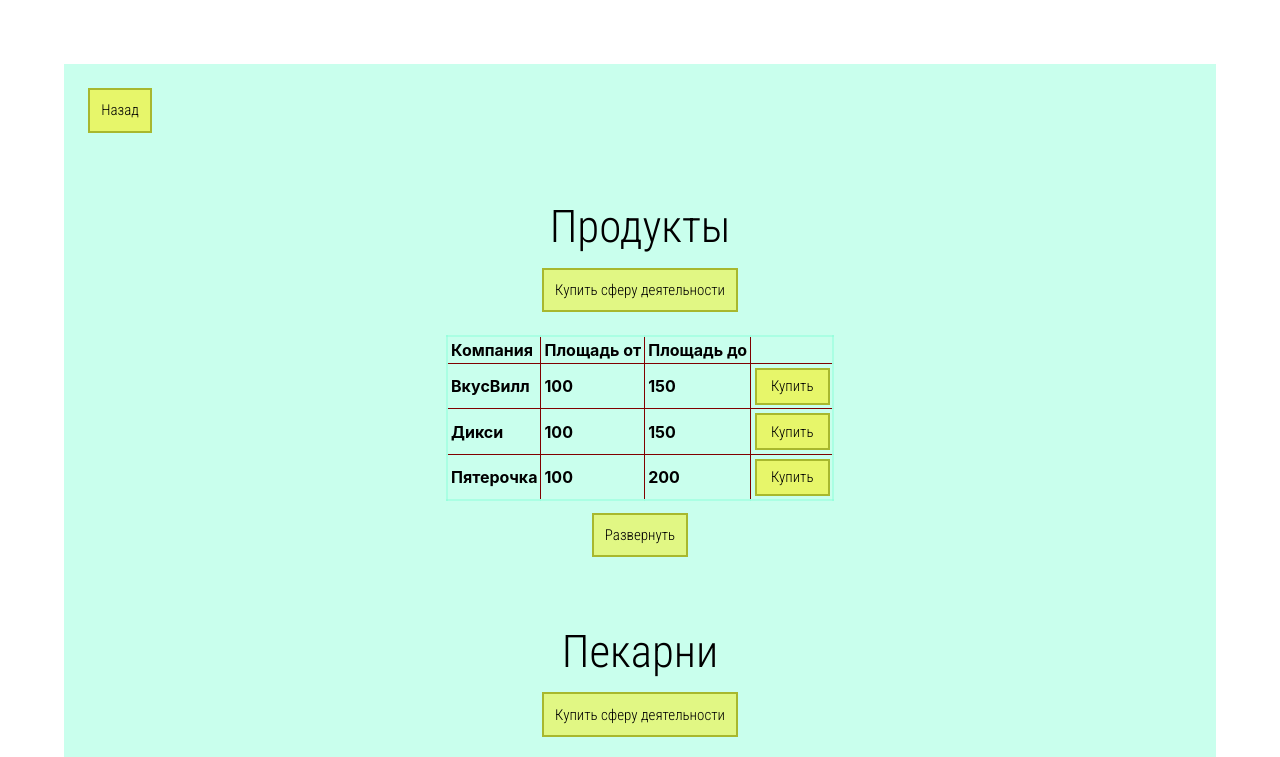
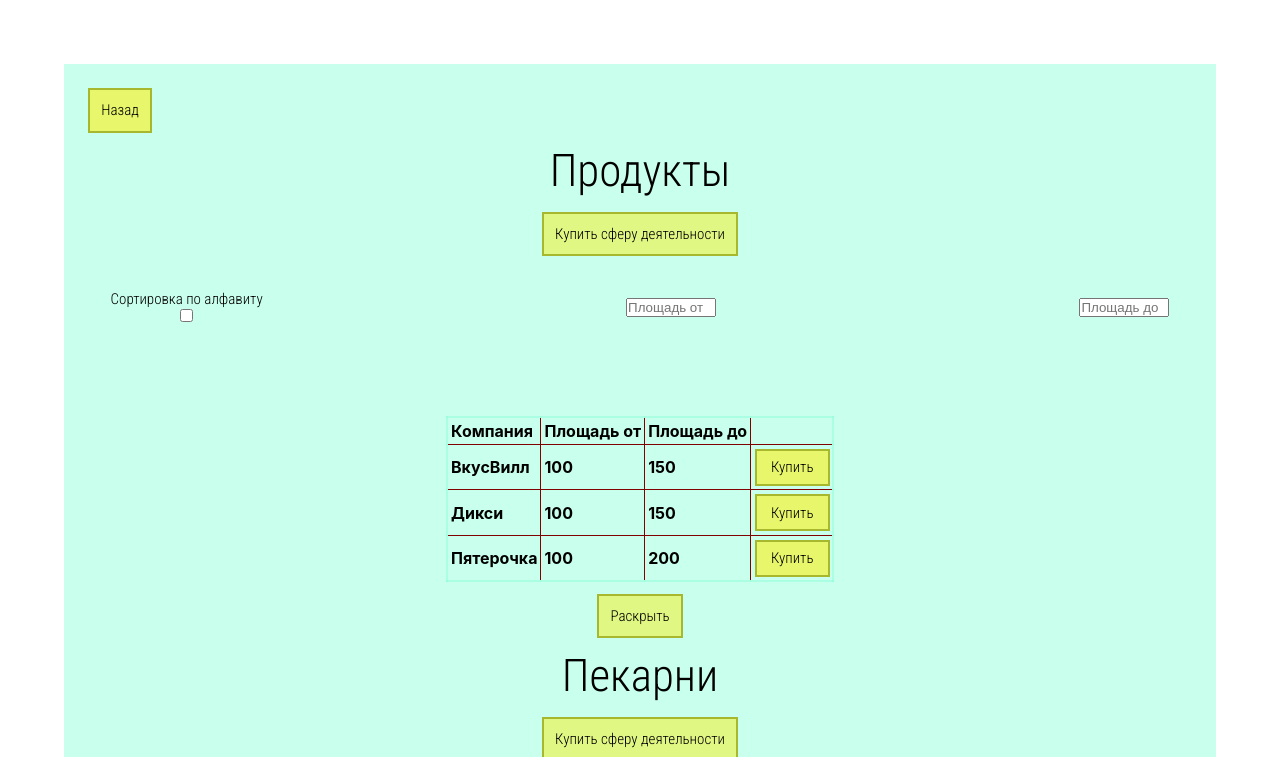
Before and after one commit to LogachevaSophia/tg-web-app, a React (Create React App) app: page /sphere in a window 1280 px wide. Shown: the top 757 px of the page. Built offline with nearby package versions, Linux system fonts and the light colour scheme.

Commit message:
sort in list

```diff
--- /dev/null
+++ b/src/components/Block/Block.css
@@ -0,0 +1,5 @@
+.all{
+    display: flex;
+    justify-content: center;
+    align-items: center;
+}
--- /dev/null
+++ b/src/components/Block/Block.js
@@ -0,0 +1,166 @@
+import List from "../List/List";
+import { Component } from "react";
+import "./Block.css";
+
+class Block extends Component {
+  constructor(props) {
+    super(props);
+    this.state = {
+      companyFilter: false,
+      squareFrom: "",
+      squareTo: "",
+      all: false,
+    };
+  }
+
+  alphabetSort = (items) => {
+    return items.sort((prev, next) => {
+      if (prev.title < next.title) return -1;
+      if (prev.title < next.title) return 1;
+    });
+  };
+
+  squareFromSort = (items, value) => {
+    return items.filter((elem) => {
+      return elem.squarefrom >= value;
+    });
+  };
+  squareToSort = (items, value) => {
+    return items.filter((elem) => elem.squareto <= value);
+  };
+
+  filterPost = (items, filter) => {
+    if (filter[0]) {
+      if (this.isNumeric(filter[1]) & (filter[1].length != 0)) {
+        if (this.isNumeric(filter[2]) & (filter[2].length != 0)) {
+            if (!filter[3]) {
+                return this.squareToSort(
+                    this.squareFromSort(this.alphabetSort(items), filter[1]),
+                    filter[2]
+                  ).slice(0, 3);
+              }
+          return this.squareToSort(
+            this.squareFromSort(this.alphabetSort(items), filter[1]),
+            filter[2]
+          );
+        }
+
+        return this.squareFromSort(this.alphabetSort(items), filter[1]);
+      }
+      this.alphabetSort(items);
+    }
+    if (this.isNumeric(filter[1]) & (filter[1].length != 0)) {
+      console.log("filter 2");
+      if (this.isNumeric(filter[2]) & (filter[2].length != 0)) {
+        console.log("filter 3");
+        if (!filter[3]) {
+          return this.squareToSort(
+            this.squareFromSort(items, filter[1]),
+            filter[2]
+          ).slice(0, 3);
+        }
+        return this.squareToSort(
+          this.squareFromSort(items, filter[1]),
+          filter[2]
+        );
+      }
+
+      return this.squareFromSort(items, filter[1]);
+    }
+    if (this.isNumeric(filter[2]) & (filter[2].length != 0)) {
+      if (!filter[3]) {
+        return this.squareToSort(
+          this.squareFromSort(items, filter[1]),
+          filter[2]
+        ).slice(0, 3);
+      }
+      return this.squareToSort(
+        this.squareFromSort(items, filter[1]),
+        filter[2]
+      );
+    };
+    if (!filter[3]){
+        return items.slice(0,3);
+        }
+    return items;
+  };
+
+  isNumeric = (value) => {
+    return /^\d+$/.test(value);
+  };
+
+  render() {
+    const { title, data } = this.props;
+    const { companyFilter, squareFrom, squareTo, all } = this.state;
+    const visiblaData = this.filterPost(data, [
+      companyFilter,
+      squareFrom,
+      squareTo,
+      all
+    ]);
+    return (
+      <div className="block">
+        <div className="title">
+          {title}
+          <p></p>
+          <button className="buysphere">Купить сферу деятельности</button>
+          <div className="filters">
+            <div className="titleFilter">
+              <label>Сортировка по алфавиту</label>
+              <p></p>
+              <input
+                type="checkbox"
+                id="scales"
+                name="scales"
+                onChange={(e) => {
+                  this.setState({ companyFilter: !companyFilter });
+                }}
+              ></input>
+            </div>
+            <div className="squreFromFilter">
+              <input
+                type="text"
+                placeholder="Площадь от"
+                id="scales"
+                name="scales"
+                onChange={(e) => {
+                  this.setState({ squareFrom: e.target.value });
+                }}
+              ></input>
+            </div>
+            <div className="squreToFilter">
+              <input
+                type="text"
+                placeholder="Площадь до"
+                id="scales"
+                name="scales"
+                onChange={(e) => {
+                  this.setState({ squareTo: e.target.value });
+                }}
+              ></input>
+            </div>
+          </div>
+        </div>
+        <List data={visiblaData} />
+        <div className="all">
+            {all? <button
+            onClick={() => {
+              console.log("click");
+              this.setState({ all: !all });
+            }}
+          >Свернуть
+          </button>: <button
+            onClick={() => {
+              console.log("click");
+              this.setState({ all: !all });
+            }}
+          >Раскрыть
+          </button>}
+
+        </div>
+      </div>
+    );
+  }
+}
+
+export default Block;
--- a/src/components/List/List.css
+++ b/src/components/List/List.css
@@ -1,7 +1,30 @@
 .list {
   margin-top: 5%;
 }
-
+.filters{
+    display: flex;
+    align-items: center;
+    justify-content: space-between;
+    /* background-color: #a8b82e; */
+    padding:3%;
+}
+.titleFilter{
+    text-align: center;
+    word-wrap: break-word;
+    /* width: 120px; */
+    font-size: 15px;
+}
+.squreFromFilter{
+  display: table;
+}
+.squreFromFilter input{
+  display: table;
+    width: 90px;
+}
+.squreToFilter input{
+  display: table;
+    width: 90px;
+}
 .title {
   font-family: "Roboto Condensed", sans-serif;
   font-size: 45px;
@@ -35,7 +58,7 @@
   margin-top: 2%;
   flex-direction: column;
 }
-.all{
+.all button{
     background-color: rgba(255, 238, 0, 0.442);
     color: black;
     border: 2px solid #a8b82e;
--- a/src/components/List/List.js
+++ b/src/components/List/List.js
@@ -1,14 +1,15 @@
+import { useState } from "react";
+import Block from "../Block/Block";
+import ListItem from "../ListItem/ListItem";
 import "./List.css";
 
-const List = ({ title, data, ...props }) => {
+const List = ({ data, ...props }) => {
+
+
+
+
   return (
     <div className="list">
-      <div className="title">
-        {title}
-        <p></p>
-        <button className="buysphere">Купить сферу деятельности</button>
-      </div>
-      <p></p>
       <div className="table">
         <table>
           <tr>
@@ -16,22 +17,13 @@
             <th>Площадь от</th>
             <th>Площадь до</th>
           </tr>
-          {data.map((elem) => {
-            return (
-              <tr key={elem.id}>
-                <th>{elem.title}</th>
-                <th>{elem.squarefrom}</th>
-                <th>{elem.squareto}</th>
-                <th>
-                  <button>Купить</button>
-                </th>
-              </tr>
-            );
+          {data.map((elem,index) => {
+            return(
+              <ListItem key={index} title={elem.title} squarefrom={elem.squarefrom} squareto={elem.squareto}/>
+            )
           })}
         </table>
-        <button className="all">
-            Развернуть
-        </button>
+
       </div>
     </div>
   );
--- /dev/null
+++ b/src/components/ListItem/ListItem.js
@@ -0,0 +1,15 @@
+const ListItem = ({index, title, squarefrom,squareto}) =>{
+    return (
+        <tr key={index}>
+          <th>{title}</th>
+          <th>{squarefrom}</th>
+          <th>{squareto}</th>
+          <th>
+            <button>Купить</button>
+          </th>
+        </tr>
+      );
+
+}
+
+export default ListItem;
--- a/src/pages/Sphere/Sphere.js
+++ b/src/pages/Sphere/Sphere.js
@@ -1,34 +1,43 @@
-import List from "../../components/List/List";
+
 import "./Sphere.css";
 import { useNavigate } from "react-router-dom";
+import Block from "../../components/Block/Block";
+import { useState } from "react";
 
 const Sphere = (props) => {
-  const dataProduct = [
+  const [dataProduct, setDataProduct] = useState([
     {
+        id: 1,
       title: "Продукты",
       data: [
         { id: 1, title: "ВкусВилл", squarefrom: 100, squareto: 150 },
         { id: 2, title: "Дикси", squarefrom: 100, squareto: 150 },
         { id: 3, title: "Пятерочка", squarefrom: 100, squareto: 200 },
+        { id: 4, title: "ВкусВилл", squarefrom: 100, squareto: 150 },
+        { id: 5, title: "Дикси", squarefrom: 100, squareto: 150 },
+        { id: 6, title: "Пятерочка", squarefrom: 100, squareto: 200 },
       ],
     },
     {
+        id: 2,
         title: "Пекарни",
         data: [
           { id: 1, title: "Вольчек", squarefrom: 100, squareto: 150 },
           { id: 2, title: "Цех 85", squarefrom: 100, squareto: 150 },
+          { id: 3, title: "Вольчек", squarefrom: 100, squareto: 150 },
+          { id: 4, title: "Цех 85", squarefrom: 100, squareto: 150 },
+          { id: 5, title: "Вольчек", squarefrom: 100, squareto: 150 },
+          { id: 6, title: "Цех 85", squarefrom: 100, squareto: 150 },
         ],
       },
-  ];
+  ]);
   const navigate = useNavigate();
   return (
     <div className="container">
         <button  className="back" onClick={()=> navigate(-1)}>Назад</button>
-        {dataProduct.map(elem => {return(
-            <List title={elem.title} data={elem.data}></List>
+        {dataProduct.map((elem) => {return(
+            <Block title={elem.title} data= {elem.data} key={elem.id}/>
         )})}
-      {/* <List title={titleProduct} data={dataProduct} /> */}
-      {/* <List title={title} data={dataProduct}/> */}
     </div>
   );
 };
```
